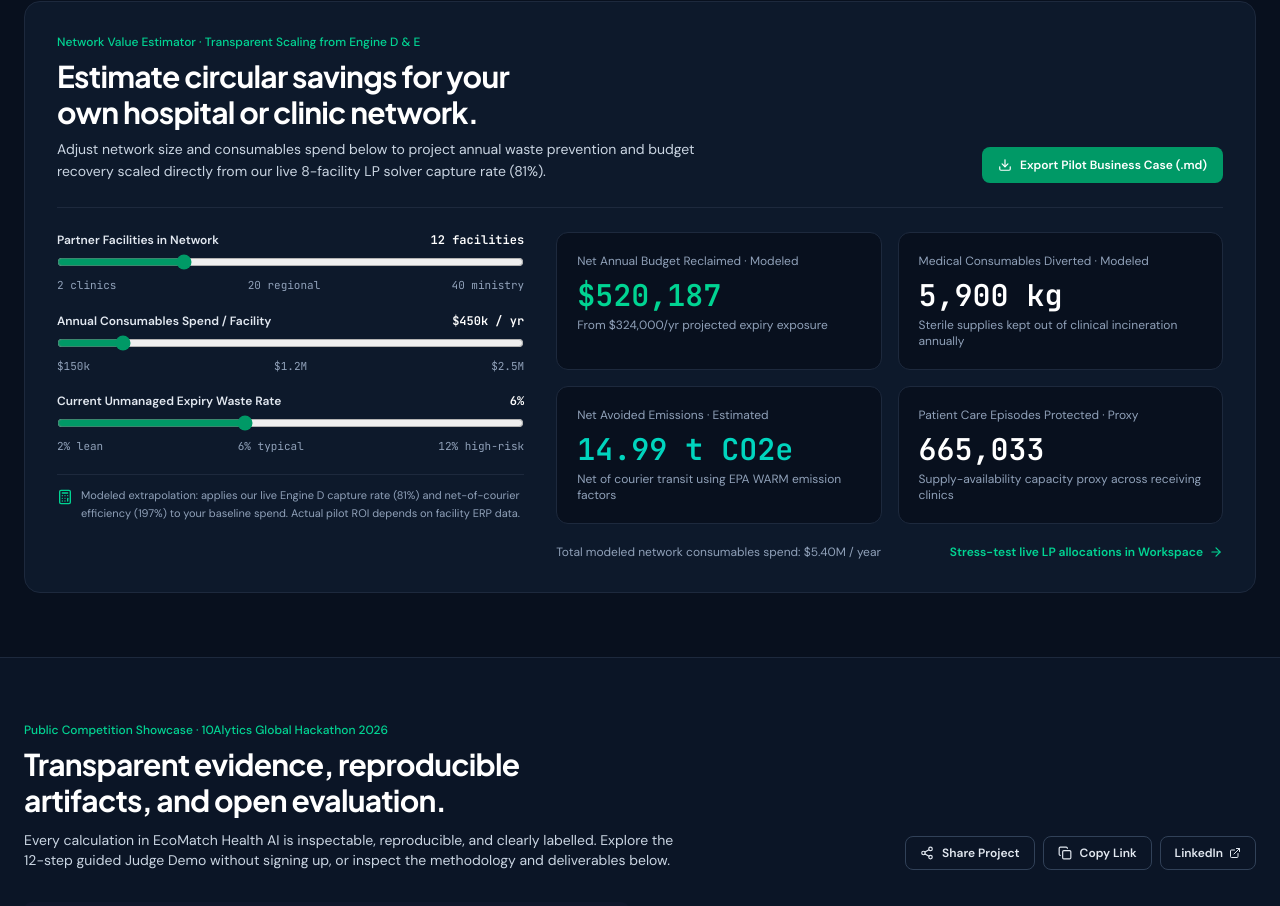
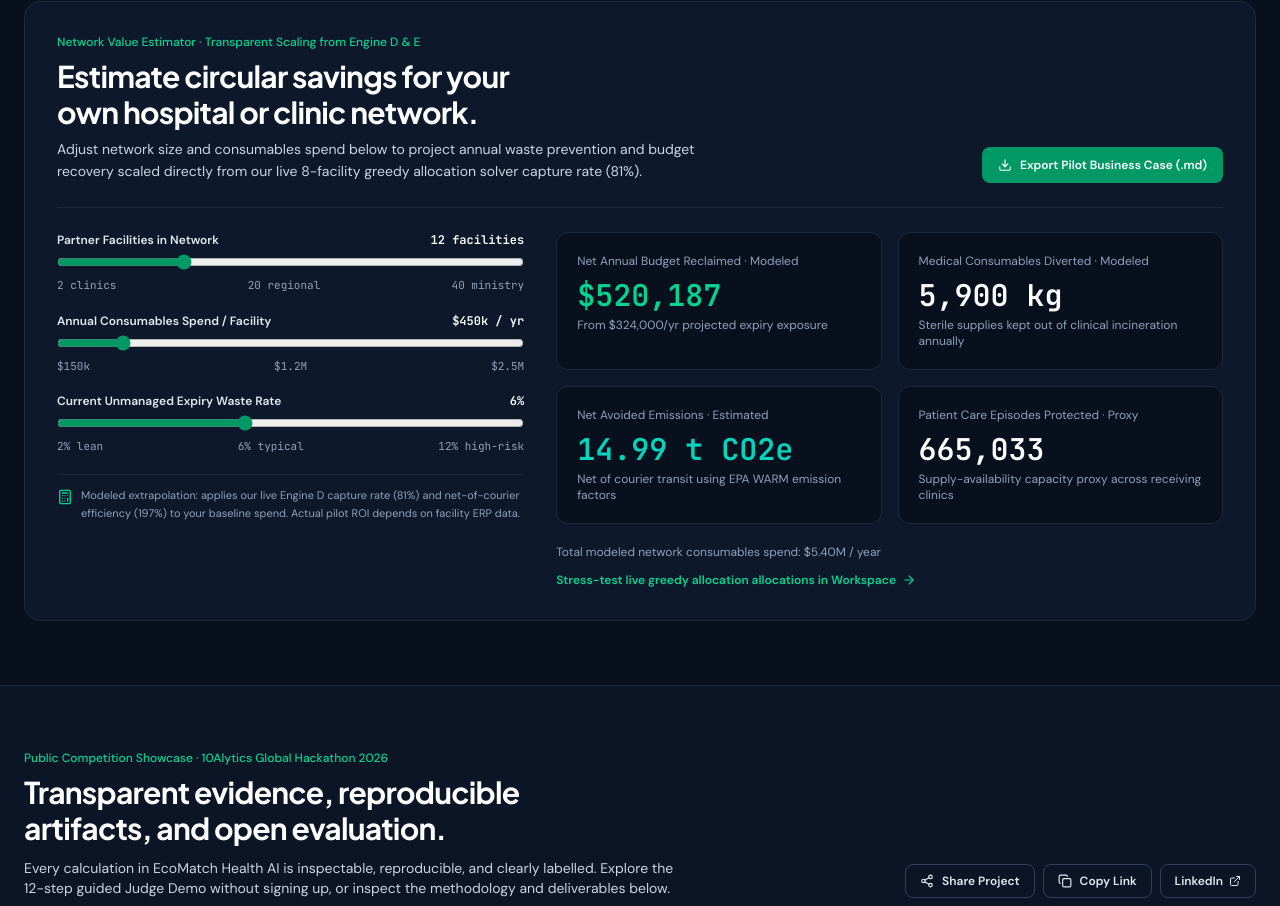
Before and after one commit to MamduhSaffin/ecomatch-health-ai, a React (Vite) app: page / in a window 1280 px wide. Shown: the part 5615-6521 px from the top of the page. Built offline with nearby package versions, Linux system fonts and the light colour scheme.

Commit message:
Clarify data provenance and greedy allocation: src/components/HospitalRoiCalculator.tsx

```diff
--- a/src/components/HospitalRoiCalculator.tsx
+++ b/src/components/HospitalRoiCalculator.tsx
@@ -90,7 +90,7 @@ export const HospitalRoiCalculator: React.FC<HospitalRoiCalculatorProps> = ({
       '',
       '## Transparent Scaling Methodology',
       `- Reference Engine D Sandbox Size: ${baselineFacilityCount} facilities`,
-      `- Modeled LP Expiry Capture Rate: ${modeled.recoveryCapturePct}% of eligible near-expiry waste`,
+      `- Modeled greedy allocation Expiry Capture Rate: ${modeled.recoveryCapturePct}% of eligible near-expiry waste`,
       `- Net-to-Gross Efficiency (after regional courier costs): ${modeled.netToGrossPct}%`,
       `- Scope Safeguard: Non-regulated medical consumables only; human approval mandatory for every transfer.`,
     ].join('\n');
@@ -122,7 +122,7 @@ export const HospitalRoiCalculator: React.FC<HospitalRoiCalculatorProps> = ({
                 Estimate circular savings for your own hospital or clinic network.
               </h2>
               <p className="mt-2 text-sm text-slate-600 dark:text-slate-300 leading-relaxed">
-                Adjust network size and consumables spend below to project annual waste prevention and budget recovery scaled directly from our live {baselineFacilityCount}-facility LP solver capture rate ({modeled.recoveryCapturePct}%).
+                Adjust network size and consumables spend below to project annual waste prevention and budget recovery scaled directly from our live {baselineFacilityCount}-facility greedy allocation solver capture rate ({modeled.recoveryCapturePct}%).
               </p>
             </div>
 
@@ -286,7 +286,7 @@ export const HospitalRoiCalculator: React.FC<HospitalRoiCalculatorProps> = ({
                   onClick={onExploreDemo}
                   className="inline-flex items-center gap-1.5 text-xs font-semibold text-emerald-700 dark:text-emerald-400 hover:underline whitespace-nowrap"
                 >
-                  <span>Stress-test live LP allocations in Workspace</span>
+                  <span>Stress-test live greedy allocation allocations in Workspace</span>
                   <ArrowRight className="w-3.5 h-3.5" />
                 </button>
               </div>
```
